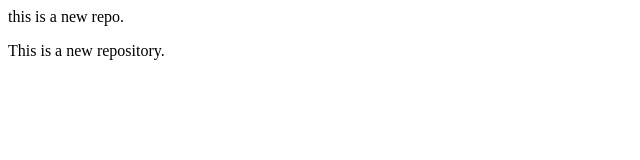
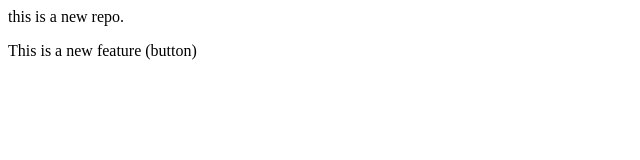
Before and after one commit to SHUBHAM8688/localrepo, a plain HTML site: page index.html in a window 1280 px wide. Shown: the full height of the page, 0-640 px from the left. Drawn offline with Linux system fonts and the light colour scheme.

```diff
--- a/index.html
+++ b/index.html
@@ -1,2 +1,2 @@
 <p>this is a new repo.</p>
-<p>This is a new repository.</p>
+<p>This is a new feature (button)</p>
```
